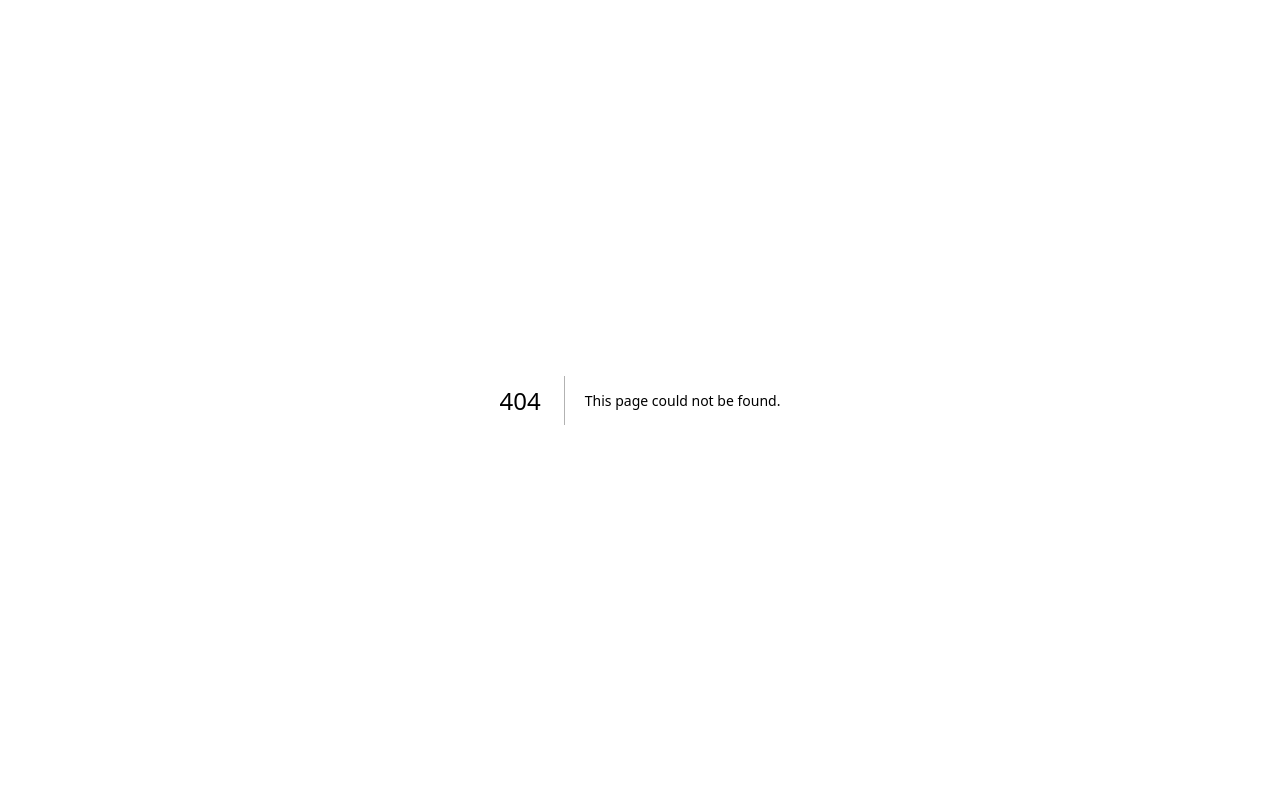
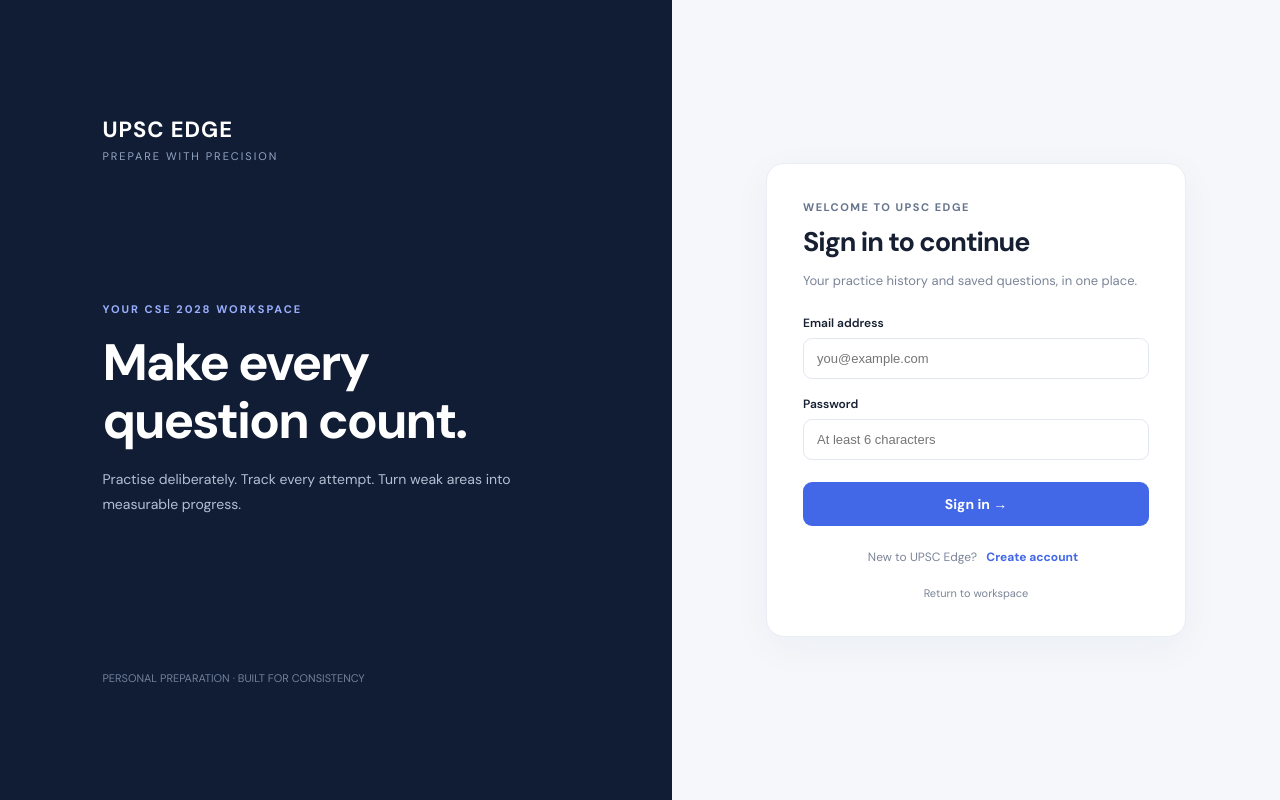
Before and after one commit to arpitkms/upsc-edge, a Next.js app: page /login in a window 1280 px wide. Before the commit this address had no page. Built offline with nearby package versions, Linux system fonts and the light colour scheme; no server answers.

Commit message:
Add Supabase SSR authentication foundation

```diff
--- /dev/null
+++ b/app/login/page.tsx
@@ -0,0 +1,69 @@
+"use client";
+
+import { FormEvent, useState } from "react";
+import { createClient } from "@/lib/supabase/client";
+import Link from "next/link";
+
+export default function LoginPage() {
+  const [mode, setMode] = useState<"signin" | "signup">("signin");
+  const [email, setEmail] = useState("");
+  const [password, setPassword] = useState("");
+  const [busy, setBusy] = useState(false);
+  const [message, setMessage] = useState("");
+  const configured = Boolean(process.env.NEXT_PUBLIC_SUPABASE_URL && process.env.NEXT_PUBLIC_SUPABASE_PUBLISHABLE_KEY);
+
+  async function submit(event: FormEvent<HTMLFormElement>) {
+    event.preventDefault();
+    setMessage("");
+    if (!configured) {
+      setMessage("Authentication is not connected yet. Deployment environment variables still need to be configured.");
+      return;
+    }
+    setBusy(true);
+    try {
+      const supabase = createClient();
+      if (mode === "signin") {
+        const { error } = await supabase.auth.signInWithPassword({ email, password });
+        if (error) throw error;
+        window.location.assign("/");
+      } else {
+        const { data, error } = await supabase.auth.signUp({
+          email,
+          password,
+          options: { emailRedirectTo: window.location.origin + "/auth/callback" },
+        });
+        if (error) throw error;
+        setMessage(data.session ? "Account created. Redirecting…" : "Account created. Check your email to confirm your account, then sign in.");
+      }
+    } catch (error) {
+      setMessage(error instanceof Error ? error.message : "Something went wrong. Please try again.");
+    } finally {
+      setBusy(false);
+    }
+  }
+
+  return <main style={{minHeight:"100vh",display:"grid",gridTemplateColumns:"1.05fr .95fr",background:"#f5f7fb",fontFamily:"'DM Sans',sans-serif"}}>
+    <section style={{background:"#111d34",color:"white",padding:"9vw 8vw",display:"flex",flexDirection:"column",justifyContent:"space-between"}}>
+      <div><div style={{fontWeight:800,fontSize:22,letterSpacing:1}}>UPSC EDGE</div><div style={{color:"#94a5c4",fontSize:11,letterSpacing:2,marginTop:5}}>PREPARE WITH PRECISION</div></div>
+      <div><div style={{color:"#9aafff",fontSize:11,letterSpacing:2,fontWeight:700}}>YOUR CSE 2028 WORKSPACE</div><h1 style={{fontSize:"clamp(32px,4vw,54px)",lineHeight:1.12,letterSpacing:-2,margin:"18px 0"}}>Make every question count.</h1><p style={{color:"#b2bfd3",lineHeight:1.8,maxWidth:420}}>Practise deliberately. Track every attempt. Turn weak areas into measurable progress.</p></div>
+      <div style={{color:"#71819d",fontSize:11}}>PERSONAL PREPARATION · BUILT FOR CONSISTENCY</div>
+    </section>
+    <section style={{display:"grid",placeItems:"center",padding:24}}>
+      <form onSubmit={submit} style={{width:"min(100%,420px)",background:"white",padding:36,borderRadius:18,border:"1px solid #e9edf4",boxShadow:"0 10px 40px #14233f0b"}}>
+        <div style={{fontSize:11,color:"#65738b",letterSpacing:1.5,fontWeight:700}}>WELCOME TO UPSC EDGE</div>
+        <h2 style={{fontSize:27,letterSpacing:-1,margin:"10px 0 7px",color:"#172033"}}>{mode === "signin" ? "Sign in to continue" : "Create your account"}</h2>
+        <p style={{fontSize:13,color:"#7b8497",marginBottom:26}}>Your practice history and saved questions, in one place.</p>
+        <label style={{display:"block",fontSize:12,fontWeight:600,marginBottom:7}}>Email address</label>
+        <input required type="email" autoComplete="email" value={email} onChange={e=>setEmail(e.target.value)} placeholder="you@example.com" style={fieldStyle}/>
+        <label style={{display:"block",fontSize:12,fontWeight:600,margin:"17px 0 7px"}}>Password</label>
+        <input required minLength={6} type="password" autoComplete={mode === "signin" ? "current-password" : "new-password"} value={password} onChange={e=>setPassword(e.target.value)} placeholder="At least 6 characters" style={fieldStyle}/>
+        <button disabled={busy} type="submit" style={{width:"100%",marginTop:22,padding:13,border:0,borderRadius:9,background:"#4268e8",color:"white",fontWeight:700,cursor:"pointer"}}>{busy ? "Please wait…" : mode === "signin" ? "Sign in →" : "Create account →"}</button>
+        {message && <p role="status" style={{fontSize:12,lineHeight:1.6,color:message.includes("not connected")?"#a56b21":"#52617a",background:"#f6f7fb",padding:11,borderRadius:8,marginTop:14}}>{message}</p>}
+        <p style={{fontSize:12,color:"#7b8497",textAlign:"center",marginTop:22}}>{mode === "signin" ? "New to UPSC Edge? " : "Already have an account? "}<button type="button" onClick={()=>{setMode(mode==="signin"?"signup":"signin");setMessage("")}} style={{border:0,background:"none",color:"#4268e8",fontWeight:700,cursor:"pointer"}}>{mode === "signin" ? "Create account" : "Sign in"}</button></p>
+        <div style={{textAlign:"center",marginTop:20,fontSize:11,color:"#9aa2b0"}}><Link href="/" style={{textDecoration:"none",color:"#7b8497"}}>Return to workspace</Link></div>
+      </form>
+    </section>
+  </main>;
+}
+
+const fieldStyle: React.CSSProperties = {width:"100%",padding:"12px 13px",border:"1px solid #e2e7f0",borderRadius:9,fontSize:13,outline:"none",boxSizing:"border-box"};
```
